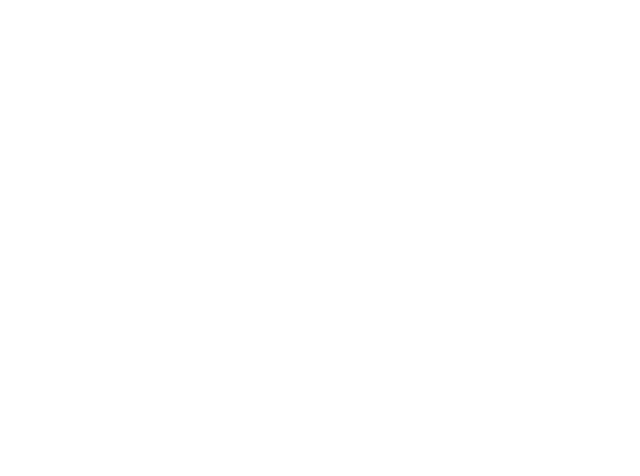
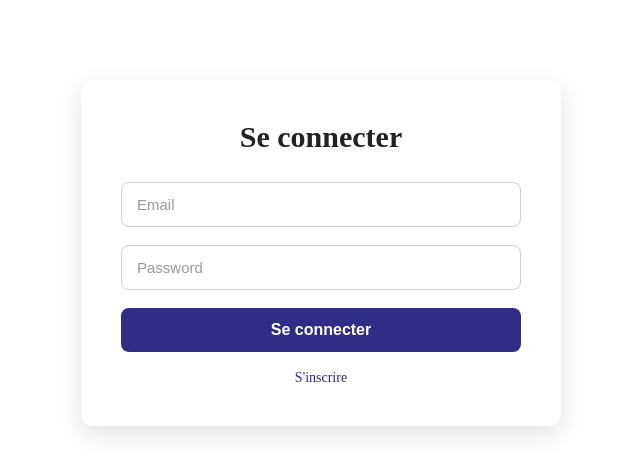
Before and after one commit to thimeobloc/socialgram, a React (Vite) app in the folder frontend/: page /login in a window 1280 px wide. Before the commit this address had no page. Shown: the top 476 px of the page, without its empty margins (319-959 px from the left). Built offline with nearby package versions, Linux system fonts and the light colour scheme.

Commit message:
login front done

```diff
--- a/frontend/src/App.tsx
+++ b/frontend/src/App.tsx
@@ -1,11 +1,13 @@
 import { Routes, Route } from "react-router-dom";
 import RegistryPages from "./pages/registryPages";
+import LoginPages from "./pages/loginPages";
 
 
 export default function App() {
   return (
     <Routes>
       <Route path="/register" element={<RegistryPages />} />
+       <Route path="/login" element={<LoginPages />} />
     </Routes>
   );
 }
--- /dev/null
+++ b/frontend/src/components/features/s2-Login.tsx
@@ -0,0 +1,28 @@
+
+import "../../css/registry.css";
+
+export default function Registry() {
+
+
+    return (
+        <>
+
+            <div className="Form">
+
+                <h1>Se connecter</h1>
+
+                <input className="formInput" type="email" placeholder="Email"  />
+
+                <input className="formInput" type="password" placeholder="Password" />
+
+                <button className="registryButton" >Se connecter</button>
+
+                <a href="/register">S'inscrire</a>
+
+            </div>
+
+        </>
+
+    )
+
+}
--- /dev/null
+++ b/frontend/src/pages/loginPages.tsx
@@ -0,0 +1,15 @@
+
+import Login from "../components/features/s2-Login";
+
+
+export default function loginPages() {
+
+
+    return (
+        <>
+            <Login />
+        </>
+
+    )
+
+}
```
